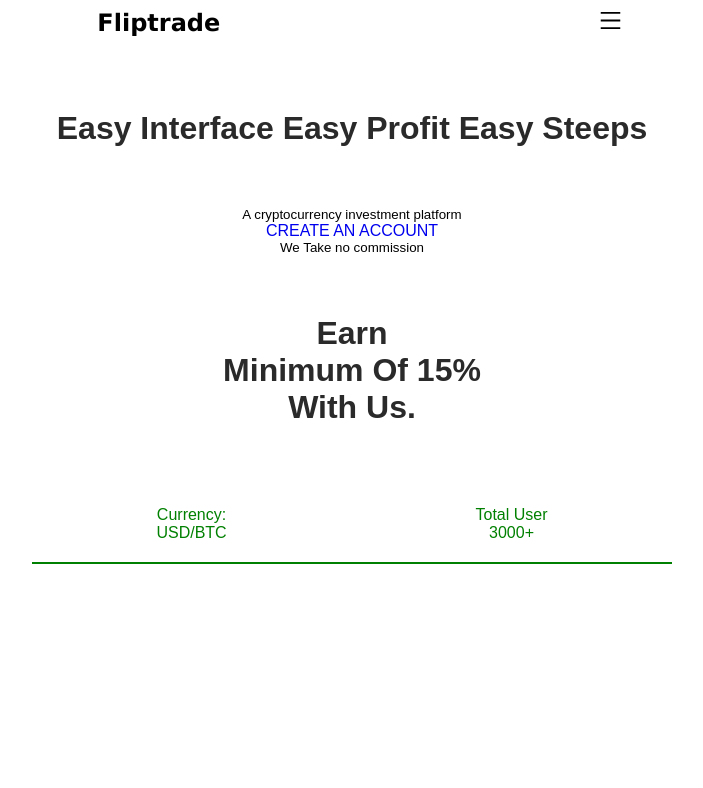
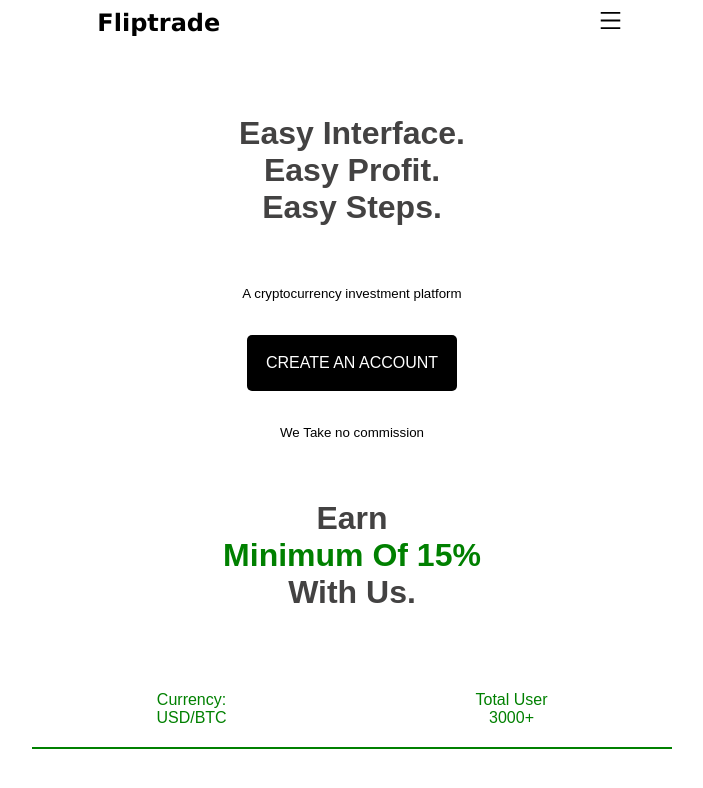
Before and after one commit to Dxtobi/flip, a React (Create React App) app in the folder client/: page / in a window 1280 px wide. Shown: the top 788 px of the page, without its empty margins (288-991 px from the left). Built offline with nearby package versions, Linux system fonts and the light colour scheme.

Commit message:
fixed errore

```diff
--- a/client/src/App.css
+++ b/client/src/App.css
@@ -16,7 +16,7 @@
 
 .headers-h2 {
     font-size: xx-large;
-    color: #2a2a2a;
+    color: #434242;
     margin: 60px auto;
 }
 .login-div {
@@ -32,6 +32,20 @@
     color: green;
     padding: 20px 0px;
     border-bottom: 2px solid;
+}
+.green-text {
+    color: green;
+}
+
+.sit-main-css {
+    margin: 55px  0px;
+}
+a.create-account-btn {
+    padding: 19px;
+    background: black;
+    color: white;
+    border-radius: 5px;
+    margin: 34px 0px;
 }
 
 
@@ -406,9 +420,10 @@
 );
     border-radius: 100px;
 }
-.section-container{
+.section-container {
     display: -ms-flexbox;
     display: flex;
+    -ms-flex-direction: column;
     flex-direction: column;
     -ms-flex-pack: center;
     justify-content: center;
@@ -417,9 +432,9 @@
     width: 100%;
     margin: auto;
     margin-bottom: 12px;
-
     border-bottom-left-radius: 20px;
     background: #1d1d1c;
+    height: 160px;
 }
 .trans-list{
 width: 90%;
@@ -1167,9 +1182,14 @@
 
 }
 .tradeHolder {
-    display: flex;
-    flex-direction: column;
-    align-items: center;
+    display: -ms-flexbox;
+    display: flex;
+    -ms-flex-direction: column;
+    flex-direction: column;
+    -ms-flex-align: center;
+    align-items: center;
+    width: 80%;
+    margin: auto;
 }
 .transaction_btn_swap {
     transform: rotate(90deg);
--- a/client/src/App.js
+++ b/client/src/App.js
@@ -74,12 +74,12 @@
       <Router>
         <div className="App">
           <Header/>
-            <div className="">
+            <div className="sit-main-css">
               <Switch>
                 <Route exact path="/" component={ Homedoc } />
                 <Route exact path="/register" component={ Register } />
                 <Route exact path="/login" component={Login} />
-                <PrivateRoute exact path="/" component={ Landing } />
+                <PrivateRoute exact path="/home" component={ Landing } />
                 <PrivateRoute exact path="/detail/:coin" component={Details} />
                 <PrivateRoute exact path="/trade" component={Trade} />
                 <PrivateRoute exact path="/invest" component={Invest} />
--- a/client/src/components/login/Login.js
+++ b/client/src/components/login/Login.js
@@ -27,7 +27,7 @@
     componentDidMount() {
         this.props.clearErrors();
         if( this.props.auth.isAuthenticated ){
-            this.props.history.push( '/' );
+            this.props.history.push( '/home' );
         }
         console.log(this.props)
     }
--- a/client/src/components/shared/Homedoc.js
+++ b/client/src/components/shared/Homedoc.js
@@ -1,14 +1,23 @@
 import React from 'react';
 import { Link } from 'react-router-dom';
+import { connect } from 'react-redux';
 
 class Homedoc extends React.Component {
+
+    componentDidMount() {
+
+        if( this.props.auth.isAuthenticated ){
+            this.props.history.push( '/home' );
+        }
+        console.log(this.props)
+    }
     render() {
         return (
             <div className='home-page-landing'>
                 <div className={`container my-container`}>
                 <section className='section-1-top'>
                     <div  className='section-1-top-div'>
-                        <h2 className="headers-h2">Easy Interface Easy Profit Easy Steeps
+                        <h2 className="headers-h2">Easy Interface.<br/>Easy Profit.<br/> Easy Steps.
                         </h2>
                         <small>A cryptocurrency investment platform</small>
                         <div className='login-div'>
@@ -34,4 +43,8 @@
     }
 }
 
-export default Homedoc;
+const mapStateToProps = ( state ) => ({
+    auth: state.auth,
+    errors: state.errors
+  });
+export default connect( mapStateToProps )( Homedoc );
```
